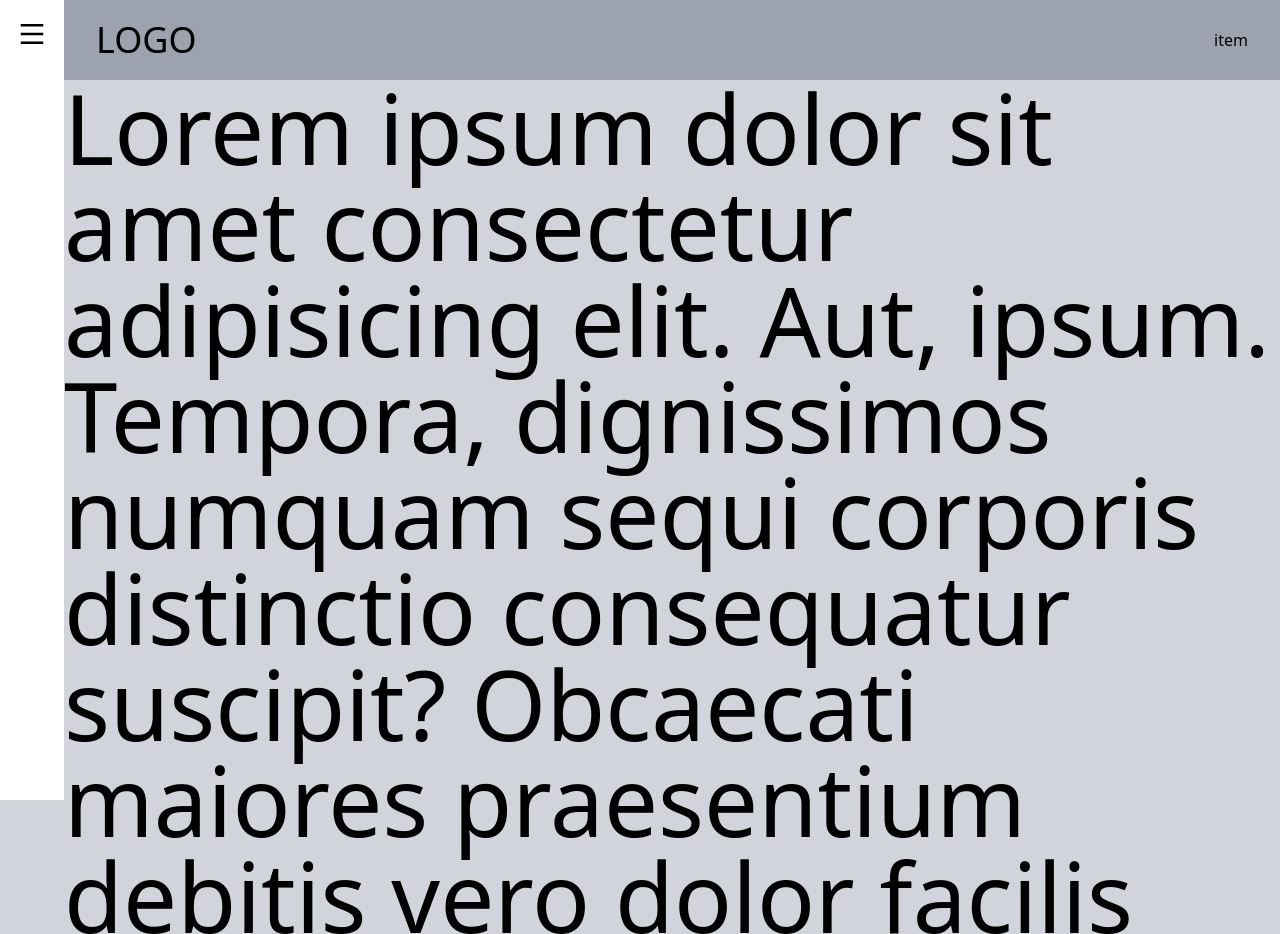
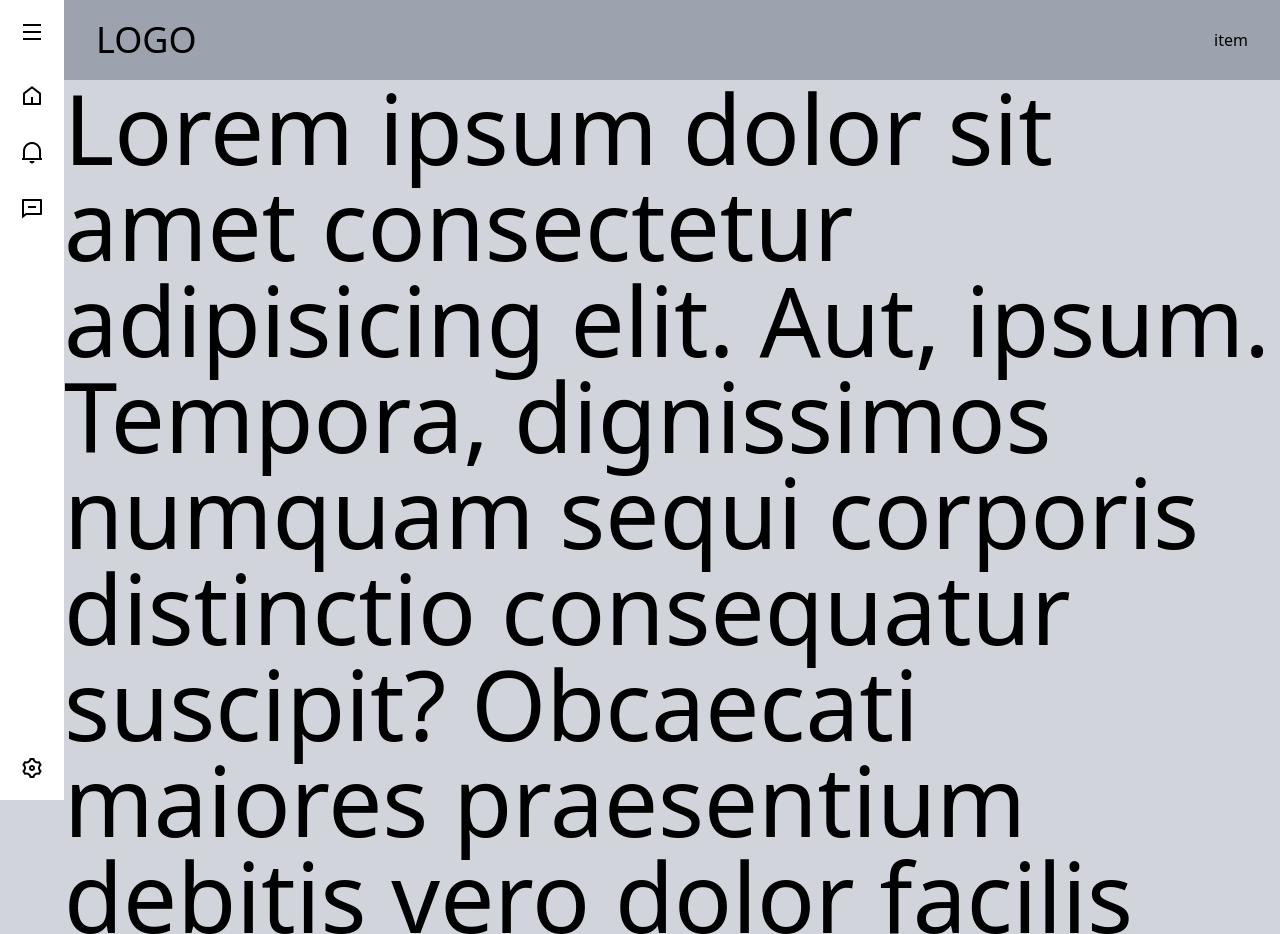
Before and after one commit to TitanVHs/Tailwindcss-componentes, a website: page src/components/sidebar-menu.html in a window 1280 px wide. Shown: the top 934 px of the page. Drawn offline with nearby package versions, Linux system fonts and the light colour scheme.

Commit message:
Update sidebar-menu.html

```diff
--- a/src/components/sidebar-menu.html
+++ b/src/components/sidebar-menu.html
@@ -15,10 +15,44 @@
 <body class="bg-gray-300">
 
     <div class="flex">
-        <aside id="sidebar" class="bg-white w-16 h-screen fixed duration-300">
-            <span id="icon" class="flex justify-center p-4">
-                <i class="ri-menu-line text-3xl"></i>
-            </span>
+        <aside id="sidebar" class="bg-white w-16 h-screen fixed overflow-hidden duration-300">
+            <a href="#" id="icon" class="flex justify-center items-center p-4">
+                <i class="ri-menu-line text-2xl"></i>
+            </a>
+
+            <div class="aside-links flex flex-col justify-between" style="height: calc(100% - 64px);">
+                <div class="top">
+                    <a href="#" id="icon" class="flex items-center gap-5 m-2 p-2 rounded-lg hover:bg-gray-200 hover:text-blue-500">
+                        <i class="ri-home-5-line text-2xl pl-1"></i>
+                        <span class="text-lg font-medium">
+                            Home
+                        </span>
+                    </a>
+
+                    <a href="#" id="icon" class="flex items-center gap-5 m-2 p-2 rounded-lg hover:bg-gray-200 hover:text-blue-500">
+                        <i class="ri-notification-2-line text-2xl pl-1"></i>
+                        <span class="text-lg font-medium">
+                            Notification
+                        </span>
+                    </a>
+
+                    <a href="#" id="icon" class="flex items-center gap-5 m-2 p-2 rounded-lg hover:bg-gray-200 hover:text-blue-500">
+                        <i class="ri-message-line text-2xl pl-1"></i>
+                        <span class="text-lg font-medium">
+                            Message
+                        </span>
+                    </a>
+                </div>
+
+                <div class="bottom">
+                    <a href="#" id="icon" class="flex items-center gap-5 m-2 p-2 rounded-lg hover:bg-gray-200 hover:text-blue-500">
+                        <i class="ri-settings-3-line text-2xl pl-1"></i>
+                        <span class="text-lg font-medium">
+                            Settings
+                        </span>
+                    </a>
+                </div>
+            </div>
         </aside>
 
         <div id="content" class="flex-1 ml-16 translate-x-0 duration-300">
```
